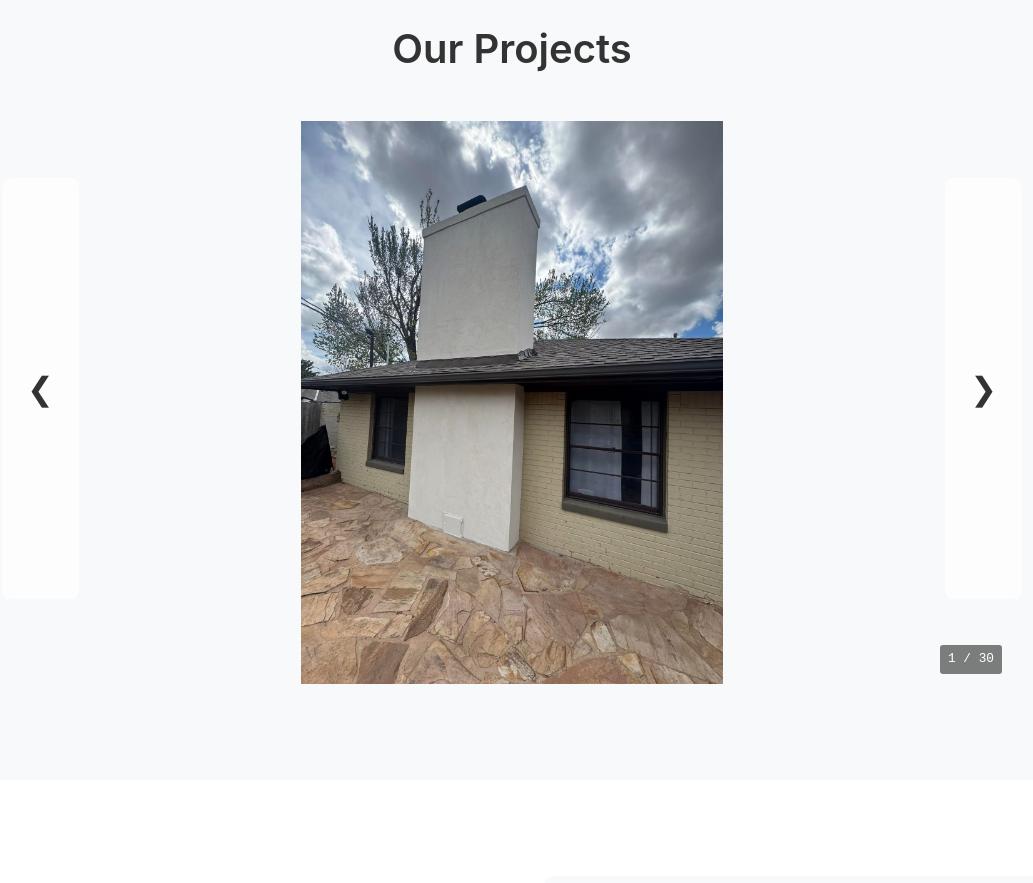
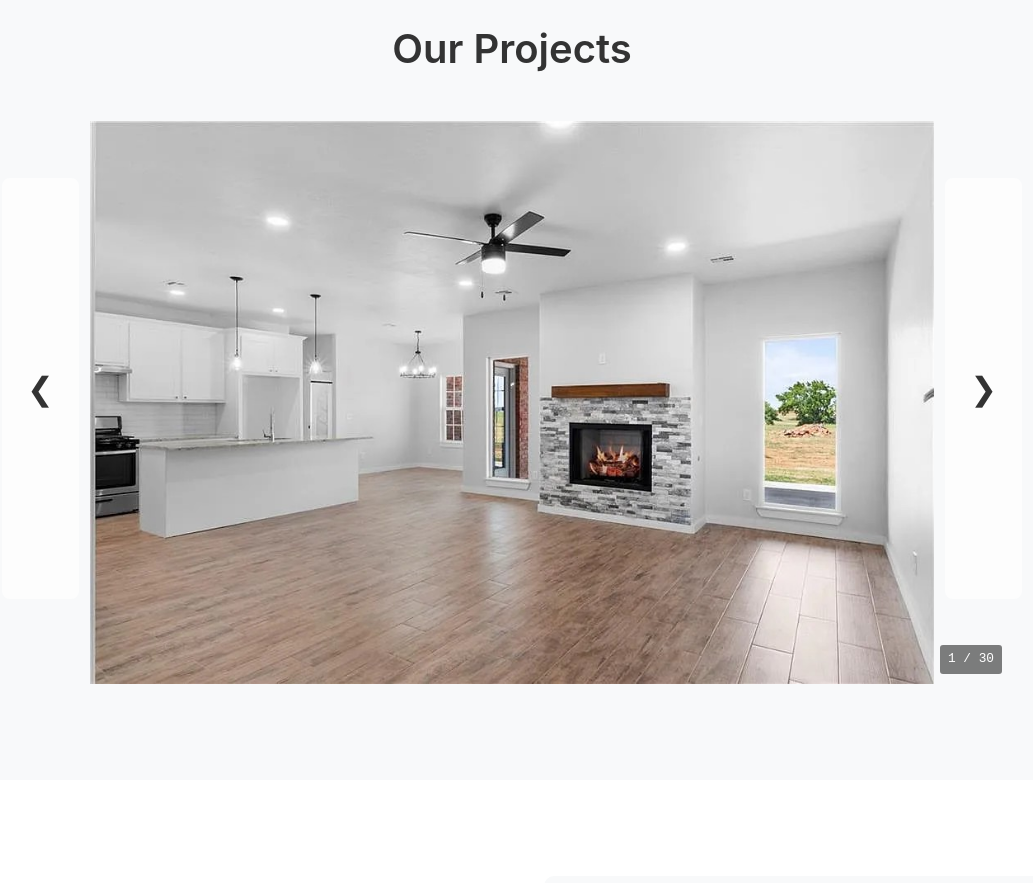
Before and after one commit to NexWaveConstruction/NexWaveConstruction.github.io, a React (Vite) app: page / in a window 1280 px wide. Shown: the part 2360-3243 px from the top of the page, without its empty margins (128-1161 px from the left). Built offline with nearby package versions, Linux system fonts and the light colour scheme.

Commit message:
moved images

```diff
--- a/src/sections/Projects/Projects.jsx
+++ b/src/sections/Projects/Projects.jsx
@@ -8,36 +8,36 @@ const Projects = () => {
 
   // Array of project images with their details
   const projects = [
-    {id: 1, image: '/projects/3212_Venice_(Fireplace_Restoration)/UTF-8IMG_5641.JPG'},
-    {id: 2, image: '/projects/3212_Venice_(Fireplace_Restoration)/UTF-8IMG_5642.JPG'},
-    {id: 3, image: '/projects/Guthrie_(New_Construction)/Image_1.jpg'},
-    {id: 4, image: '/projects/Guthrie_(New_Construction)/Image_2.jpg'},
-    {id: 5, image: '/projects/Guthrie_(New_Construction)/Image_3.jpg'},
-    {id: 6, image: '/projects/Guthrie_(New_Construction)/Image_4.jpg'},
-    {id: 7, image: '/projects/Guthrie_(New_Construction)/Image_5.jpg'},
-    {id: 8, image: '/projects/Guthrie_(New_Construction)/Image_6.jpg'},
-    {id: 9, image: '/projects/Guthrie_(New_Construction)/Image_7.jpg'},
-    {id: 10, image: '/projects/Guthrie_(New_Construction)/Image_8.jpg'},
-    {id: 11, image: '/projects/OKC_1208_SW_40th/Image_6.jpg'},
-    {id: 12, image: '/projects/OKC_1208_SW_40th/Image_7.jpg'},
-    {id: 13, image: '/projects/OKC_1208_SW_40th/Image_8.jpg'},
-    {id: 14, image: '/projects/OKC_1208_SW_40th/Image_9.jpg'},
-    {id: 15, image: '/projects/OKC_1208_SW_40th/Image_10.jpg'},
-    {id: 16, image: '/projects/OKC_1208_SW_40th/Image_11.jpg'},
-    {id: 17, image: '/projects/OKC_1208_SW_40th/Image_12.jpg'},
-    {id: 18, image: '/projects/OKC_1208_SW_40th/Image_13.jpg'},
-    {id: 19, image: '/projects/OKC_1208_SW_40th/Image_14.jpg'},
-    {id: 20, image: '/projects/OKC_1208_SW_40th/Image_15.jpg'},
-    {id: 21, image: '/projects/OKC_1613_NW_22nd/Image_1.jpg'},
-    {id: 22, image: '/projects/OKC_1613_NW_22nd/Image_2.jpg'},
-    {id: 23, image: '/projects/OKC_1613_NW_22nd/Image_3.jpg'},
-    {id: 24, image: '/projects/OKC_1613_NW_22nd/Image_4.jpg'},
-    {id: 25, image: '/projects/OKC_1613_NW_22nd/Image_5.jpg'},
-    {id: 26, image: '/projects/OKC_1613_NW_22nd/Image_6.jpg'},
-    {id: 27, image: '/projects/OKC_1613_NW_22nd/Image_7.jpg'},
-    {id: 28, image: '/projects/OKC_1613_NW_22nd/Image_8.jpg'},
-    {id: 29, image: '/projects/OKC_1613_NW_22nd/Image_9.jpg'},
-    {id: 30, image: '/projects/OKC_1613_NW_22nd/Image_10.jpg'}
+    {id: 1, image: '/projects/Guthrie_(New_Construction)/Image_6.jpg'},
+    {id: 2, image: '/projects/Guthrie_(New_Construction)/Image_1.jpg'},
+    {id: 3, image: '/projects/Guthrie_(New_Construction)/Image_2.jpg'},
+    {id: 4, image: '/projects/Guthrie_(New_Construction)/Image_3.jpg'},
+    {id: 5, image: '/projects/Guthrie_(New_Construction)/Image_4.jpg'},
+    {id: 6, image: '/projects/Guthrie_(New_Construction)/Image_5.jpg'},
+    {id: 7, image: '/projects/Guthrie_(New_Construction)/Image_6.jpg'},
+    {id: 8, image: '/projects/Guthrie_(New_Construction)/Image_7.jpg'},
+    {id: 9, image: '/projects/Guthrie_(New_Construction)/Image_8.jpg'},
+    {id: 10, image: '/projects/OKC_1208_SW_40th/Image_7.jpg'},
+    {id: 11, image: '/projects/OKC_1208_SW_40th/Image_8.jpg'},
+    {id: 12, image: '/projects/OKC_1208_SW_40th/Image_9.jpg'},
+    {id: 13, image: '/projects/OKC_1208_SW_40th/Image_10.jpg'},
+    {id: 14, image: '/projects/OKC_1208_SW_40th/Image_11.jpg'},
+    {id: 15, image: '/projects/OKC_1208_SW_40th/Image_12.jpg'},
+    {id: 16, image: '/projects/OKC_1208_SW_40th/Image_13.jpg'},
+    {id: 17, image: '/projects/OKC_1208_SW_40th/Image_14.jpg'},
+    {id: 18, image: '/projects/OKC_1208_SW_40th/Image_15.jpg'},
+    {id: 19, image: '/projects/OKC_1613_NW_22nd/Image_1.jpg'},
+    {id: 20, image: '/projects/OKC_1613_NW_22nd/Image_2.jpg'},
+    {id: 21, image: '/projects/OKC_1613_NW_22nd/Image_3.jpg'},
+    {id: 22, image: '/projects/OKC_1613_NW_22nd/Image_4.jpg'},
+    {id: 23, image: '/projects/OKC_1613_NW_22nd/Image_5.jpg'},
+    {id: 24, image: '/projects/OKC_1613_NW_22nd/Image_6.jpg'},
+    {id: 25, image: '/projects/OKC_1613_NW_22nd/Image_7.jpg'},
+    {id: 26, image: '/projects/OKC_1613_NW_22nd/Image_8.jpg'},
+    {id: 27, image: '/projects/OKC_1613_NW_22nd/Image_9.jpg'},
+    {id: 28, image: '/projects/OKC_1613_NW_22nd/Image_10.jpg'},
+    {id: 29, image: '/projects/3212_Venice_(Fireplace_Restoration)/UTF-8IMG_5641.JPG'},
+    {id: 30, image: '/projects/3212_Venice_(Fireplace_Restoration)/UTF-8IMG_5642.JPG'}
   ]
 
   // Function to handle previous image navigation
```
